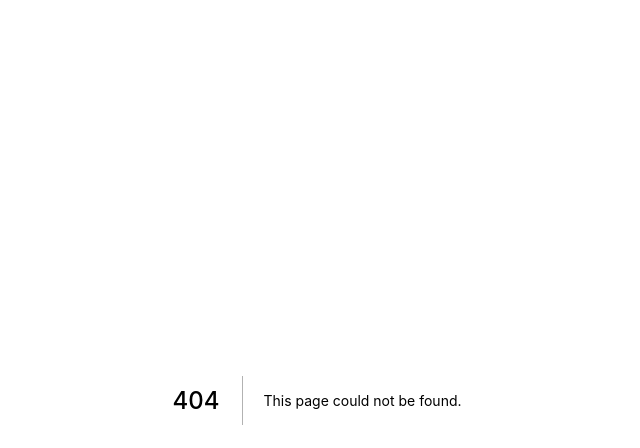
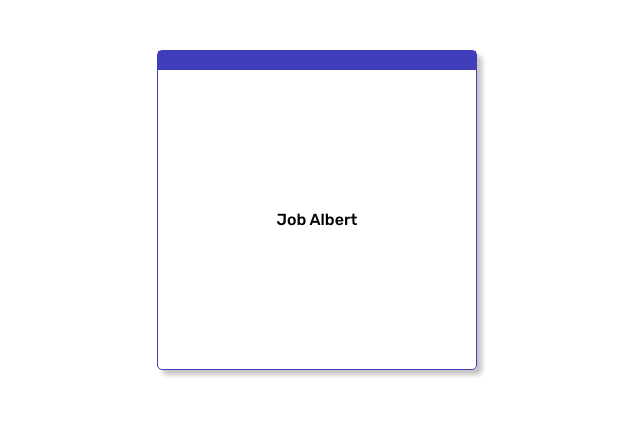
Before and after one commit to albert-dm/next-albert-dm-page, a Next.js app: page /components/rectangle in a window 1280 px wide. Before the commit this address had no page. Shown: the top 448 px of the page, without its empty margins (323-963 px from the left). Built offline with nearby package versions, Linux system fonts and the light colour scheme.

Commit message:
Card portfolio is done

```diff
--- /dev/null
+++ b/pages/components/rectangle/index.js
@@ -0,0 +1,17 @@
+
+import React from 'react';
+import { PortfolioCardContainer } from './rectangle.styles';
+
+const PortfolioCard = () =>(
+  <PortfolioCardContainer>
+    <div className = 'card'>
+      <div className = 'cardHeader'></div>
+      <div className = 'cardBody'>
+          <p>Job Albert</p>
+      </div>
+    </div>
+  </PortfolioCardContainer>
+
+);
+
+export default PortfolioCard;
--- /dev/null
+++ b/pages/components/rectangle/rectangle.styles.js
@@ -0,0 +1,52 @@
+import styled from 'styled-components';
+
+
+export const PortfolioCardContainer  = styled.div`
+    @import url('https://fonts.googleapis.com/css2?family=Rubik:wght@500&display=swap');
+
+    display:flex;
+    cursor: pointer;
+    flex-direction: column;
+    font-size: 16px;
+    font-family: 'Rubik', sans-serif;
+
+    align-items: center;
+    text-align: center;
+
+
+    .card{
+        margin-top:50px;
+        width:40vh;
+        height:40vh;
+        border-style:solid;
+        border-color:#3f3db9;
+        border-width:0.1px;
+        border-radius:5px;
+        box-shadow: 5px 5px 5px #C4C4C4;
+        display:flex;
+        flex-direction:column;
+    }
+    .cardHeader{
+        width:100%;
+        height:20px;
+        display:flex;
+        justify-content:center;
+        align-content: center;
+        background-color:#3f3db9;
+    }
+    .cardBody {
+        height:100%;
+        display:flex;
+        justify-content:center;
+        align-content: center;
+    }
+
+    .cardBody p {
+        display:flex;
+        align-items:center;
+        justify-content:center;
+        font-size: 16px;
+        font-family: 'Rubik', sans-serif;
+    }
+
+  `;
```
Also changed, not shown: pages/index.js (+3 -4 lines), public/vercel.svg (deleted), 1 other file (tests, documents, lock files or other folders).
